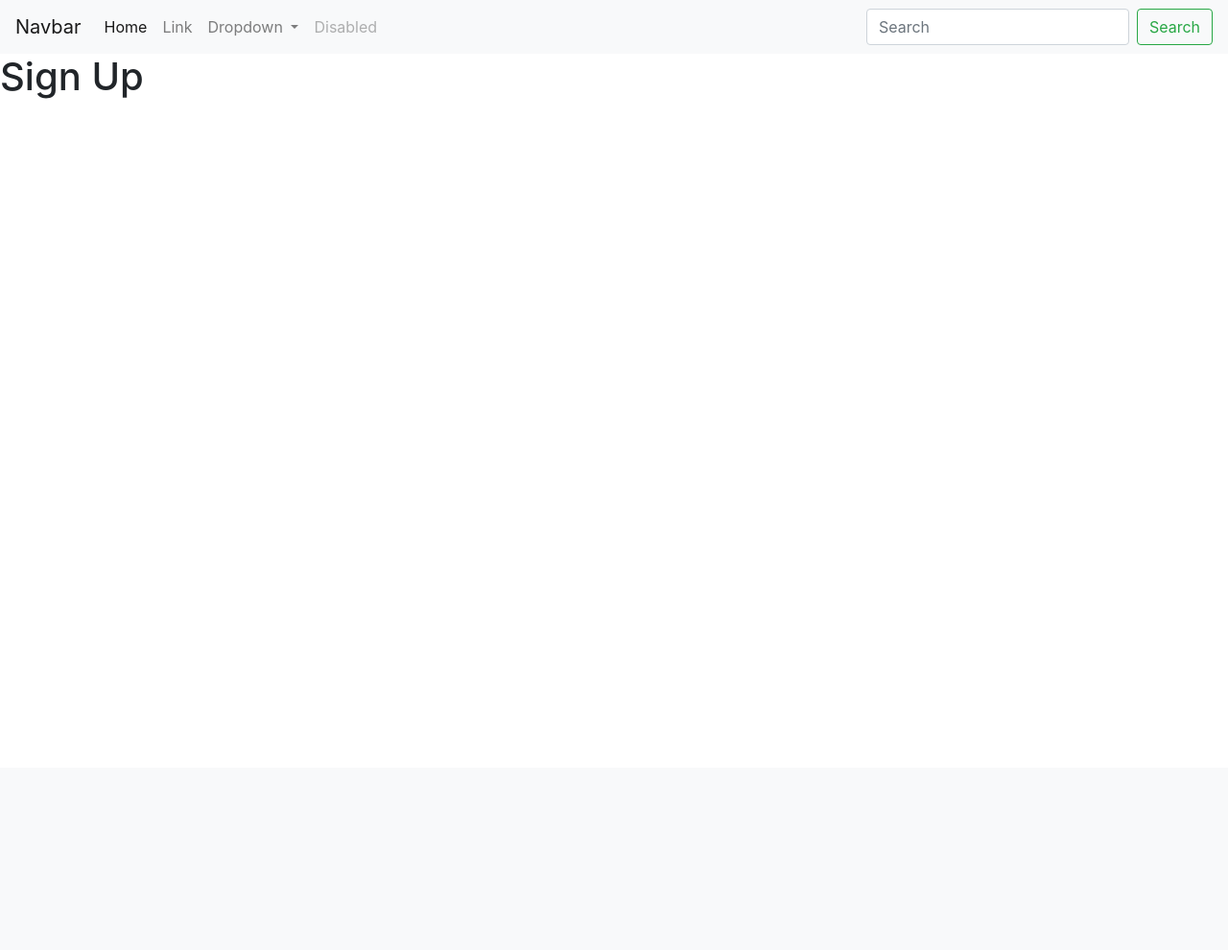
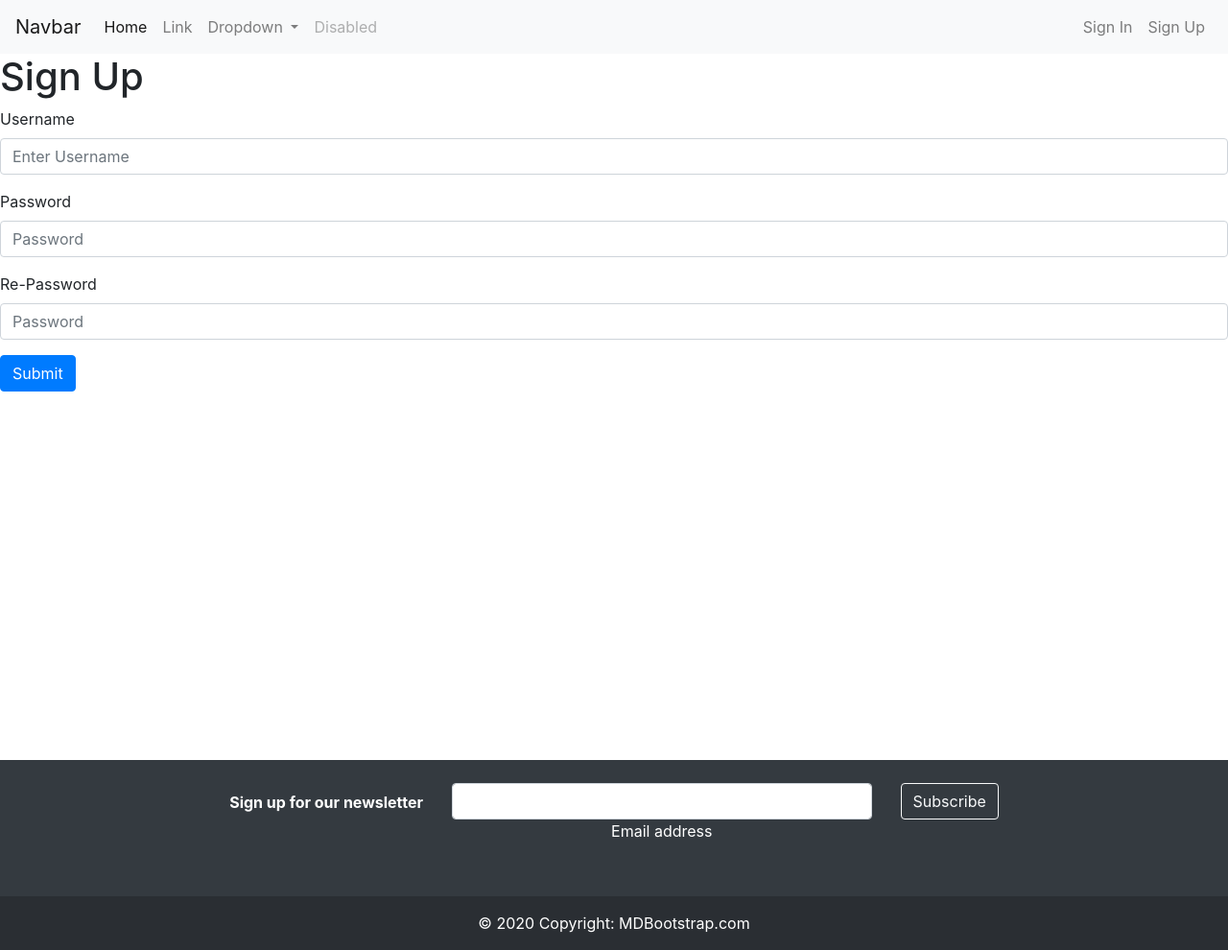
Before and after one commit to imrulhasan273/DjangoDocuments, a Django app: page /signup in a window 1280 px wide. Shown: the whole page at 96% size. Before the commit the page ends 103 px from the top, so only its background shows below. Run offline with Django 3.2, Linux system fonts and the light colour scheme; some libraries are stand-ins or nearby versions.

Commit message:
sign in / sign up system

```diff
--- a/DjangoDocx/app/views.py
+++ b/DjangoDocx/app/views.py
@@ -14,6 +14,7 @@ def signup(request):
     if request.method == 'POST':
         form = UserCreationForm(request.POST)
         if form.is_valid():
+            print("DONE")
             form.save()
             username = form.cleaned_data.get('username')
             password = form.cleaned_data.get('password1')
--- a/DjangoDocx/templates/base.html
+++ b/DjangoDocx/templates/base.html
@@ -46,11 +46,24 @@
                 <li class="nav-item">
                   <a class="nav-link disabled" href="#">Disabled</a>
                 </li>
-              </ul>
-              <form class="form-inline my-2 my-lg-0">
-                <input class="form-control mr-sm-2" type="search" placeholder="Search" aria-label="Search">
-                <button class="btn btn-outline-success my-2 my-sm-0" type="submit">Search</button>
-              </form>
+            </ul>
+            <ul class="navbar-nav">
+                {% if user.is_authenticated %}
+                <li class="nav-item">
+                    {{ user.username }}
+                </li>
+                <li class="nav-item">
+                    <a class="nav-link" href="{% url 'signout' %}">Log Out</a>
+                </li>
+                {% else %}
+                <li class="nav-item">
+                    <a class="nav-link" href="{% url 'signin' %}">Sign In</a>
+                </li>
+                <li class="nav-item">
+                    <a class="nav-link" href="{% url 'signup' %}">Sign Up</a>
+                </li>
+                {% endif %}
+            </ul>
             </div>
         </nav>
     </div>
@@ -61,8 +74,56 @@
         {% endblock %}
     </div>
 
-    <div id="footer">
+    <div style="margin-top: 30%;" id="footer">
+        <footer class="bg-dark text-center text-white">
+            <!-- Grid container -->
+            <div class="container p-4 pb-0">
+              <!-- Section: Form -->
+              <section class="">
+                <form action="">
+                  <!--Grid row-->
+                  <div class="row d-flex justify-content-center">
+                    <!--Grid column-->
+                    <div class="col-auto">
+                      <p class="pt-2">
+                        <strong>Sign up for our newsletter</strong>
+                      </p>
+                    </div>
+                    <!--Grid column-->
 
+                    <!--Grid column-->
+                    <div class="col-md-5 col-12">
+                      <!-- Email input -->
+                      <div class="form-outline form-white mb-4">
+                        <input type="email" id="form5Example2" class="form-control" />
+                        <label class="form-label" for="form5Example2">Email address</label>
+                      </div>
+                    </div>
+                    <!--Grid column-->
+
+                    <!--Grid column-->
+                    <div class="col-auto">
+                      <!-- Submit button -->
+                      <button type="submit" class="btn btn-outline-light mb-4">
+                        Subscribe
+                      </button>
+                    </div>
+                    <!--Grid column-->
+                  </div>
+                  <!--Grid row-->
+                </form>
+              </section>
+              <!-- Section: Form -->
+            </div>
+            <!-- Grid container -->
+
+            <!-- Copyright -->
+            <div class="text-center p-3" style="background-color: rgba(0, 0, 0, 0.2);">
+              © 2020 Copyright:
+              <a class="text-white" href="https://mdbootstrap.com/">MDBootstrap.com</a>
+            </div>
+            <!-- Copyright -->
+        </footer>
     </div>
 
     <script src="{% static 'bootstrap4\js\bootstrap.min.js' %}"></script>
--- a/DjangoDocx/templates/homepage.html
+++ b/DjangoDocx/templates/homepage.html
@@ -1,6 +1,6 @@
 {% extends "base.html" %}
 
-{% block title %}HOMEPAGE{% endblock %}
+{% block title %} HOMEPAGE {% endblock %}
 
 {% block content %}
 
--- a/DjangoDocx/templates/signup.html
+++ b/DjangoDocx/templates/signup.html
@@ -1,10 +1,28 @@
 {% extends "base.html" %}
-{% block title %}Index{% endblock %}
-{% block head %}
-    <style type="text/css">
-        .important { color: #336699; }
-    </style>
-{% endblock %}
+
+{% block title %} SIGN UP {% endblock %}
+
 {% block content %}
     <h1>Sign Up</h1>
+
+    <div>
+        <!-- {% url 'signup' %} -->
+        <form method="POST" action="{% url 'signup' %}">
+        {% csrf_token %}
+            <div class="form-group">
+              <label for="username">Username</label>
+              <input type="text" class="form-control" id="username" name="username" placeholder="Enter Username">
+            </div>
+            <div class="form-group">
+              <label for="password1">Password</label>
+              <input type="password" class="form-control" id="password1" name="password1" placeholder="Password">
+            </div>
+            <div class="form-group">
+                <label for="password1">Re-Password</label>
+                <input type="password" class="form-control" id="password2" name="password2" placeholder="Password">
+              </div>
+            <button type="submit" class="btn btn-primary">Submit</button>
+          </form>
+    </div>
+
 {% endblock %}
```
Also changed, not shown: DjangoDocx/templates/signin.html (+20 -7 lines), DjangoDocx/readme.md.
